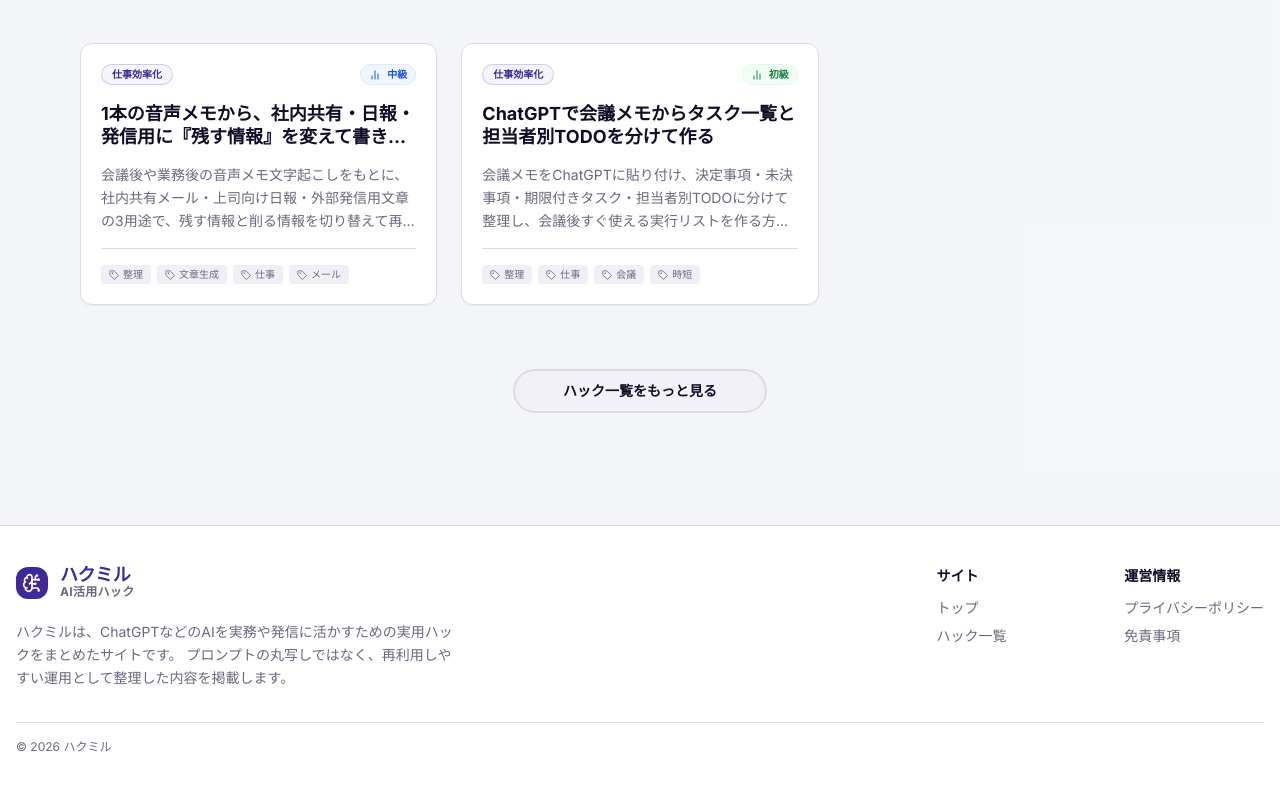
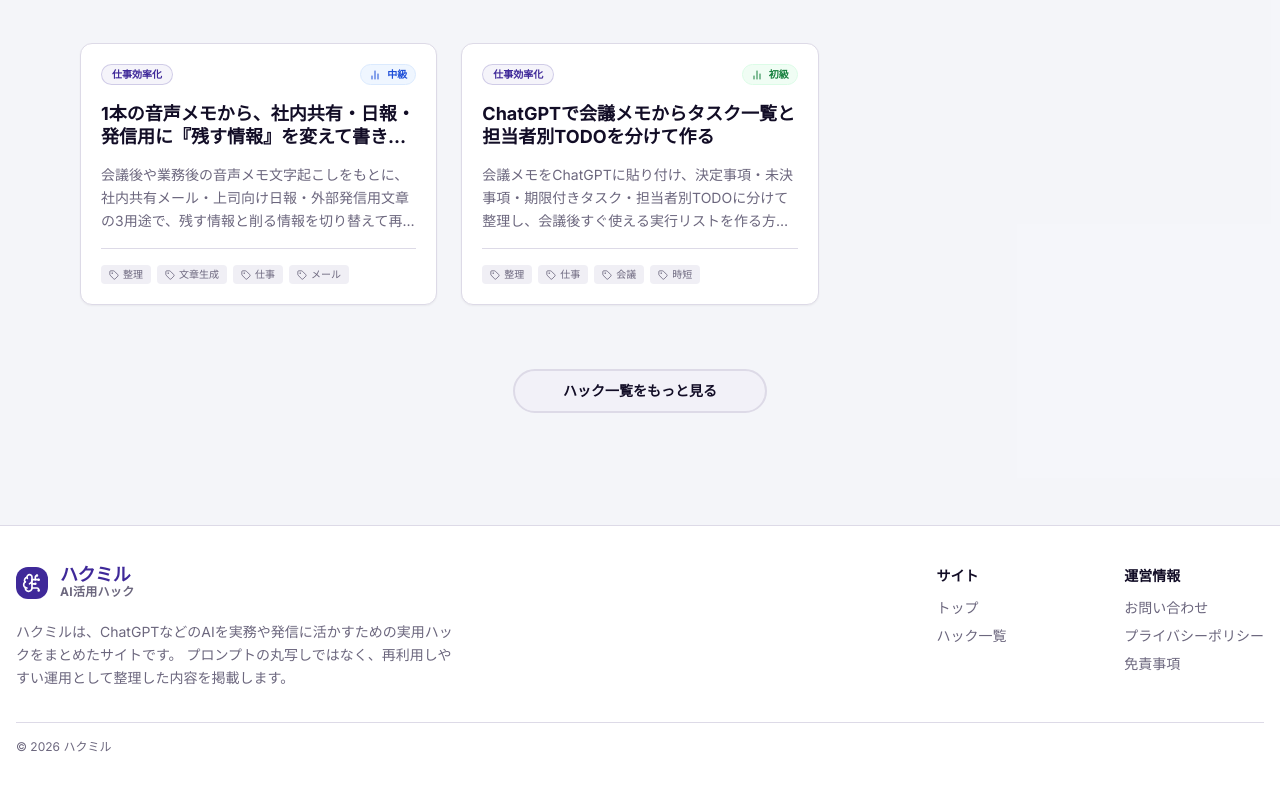
Before and after one commit to tools-labo/hakumiru, a Next.js app: page / in a window 1280 px wide. Shown: the part 1047-1838 px from the top of the page. Built offline with nearby package versions, Linux system fonts and the light colour scheme.

Commit message:
Update Footer.tsx

```diff
--- a/src/components/Footer.tsx
+++ b/src/components/Footer.tsx
@@ -48,6 +48,16 @@ export function Footer() {
               <h2 className="text-sm font-black mb-3">運営情報</h2>
               <div className="space-y-2 text-sm">
                 <div>
+                  <a
+                    href="https://docs.google.com/forms/d/e/1FAIpQLSfF73yZ69HH-FASKEYSkp98zM92o4dtQLtiQs7BzLRuwsobfA/viewform?pli=1"
+                    target="_blank"
+                    rel="noopener noreferrer"
+                    className="text-muted-foreground hover:text-primary transition-colors"
+                  >
+                    お問い合わせ
+                  </a>
+                </div>
+                <div>
                   <Link
                     href="/privacy-policy"
                     className="text-muted-foreground hover:text-primary transition-colors"
```
